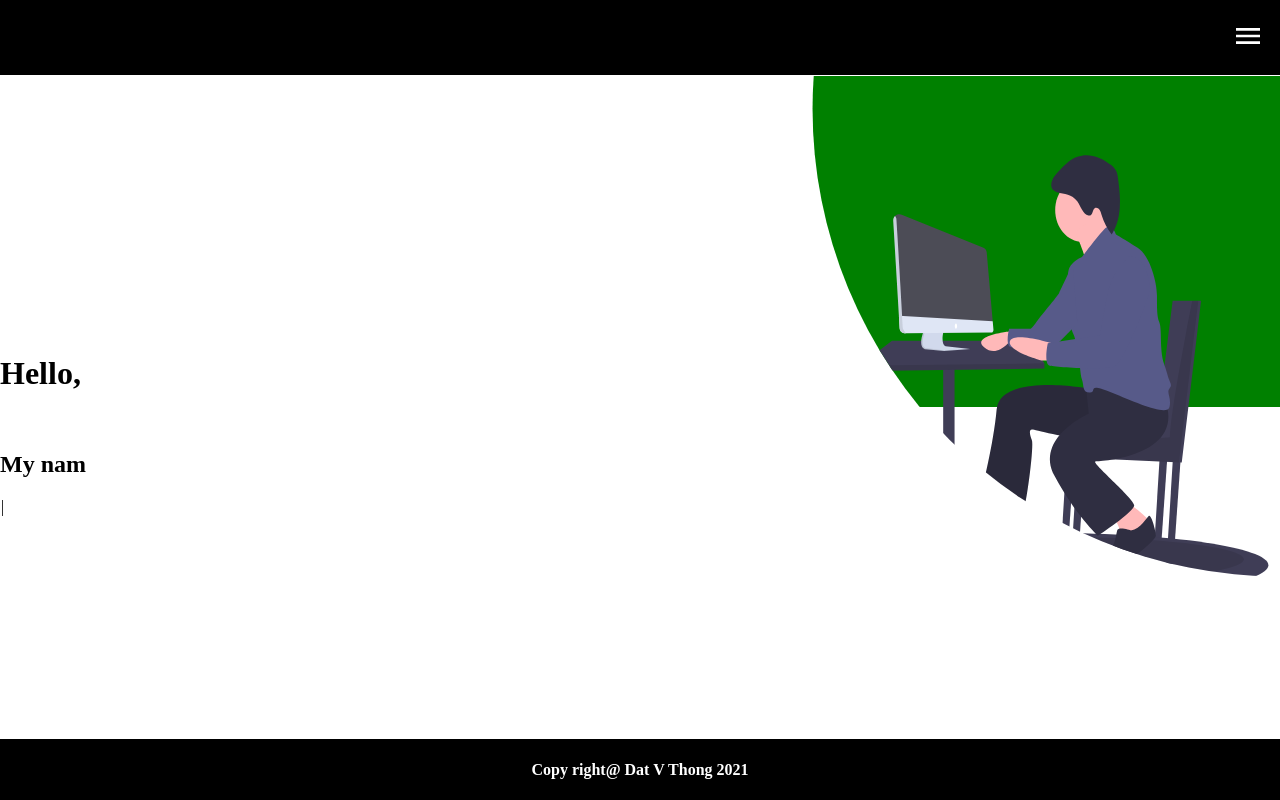
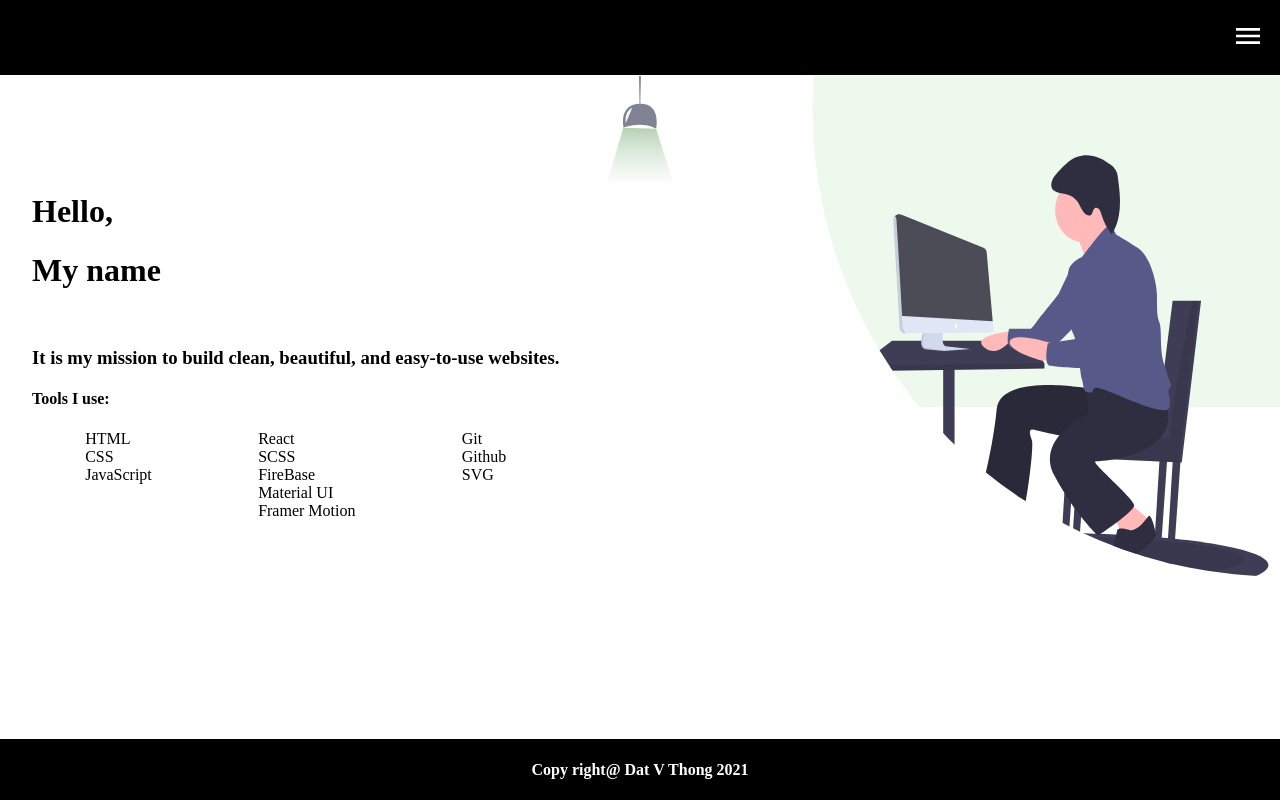
Before and after one commit to oooharuooo/portfolio-react, a React (Create React App) app: page /about in a window 1280 px wide. Built offline with nearby package versions, Linux system fonts and the light colour scheme; a web font is replaced by a local one.

Commit message:
AboutPage layout completed

```diff
--- a/src/App.js
+++ b/src/App.js
@@ -10,7 +10,6 @@ import { NavBar, Footer, AboutPage, WorkPage, HomePage } from "./components/";
 const App = () => {
 	let location = useLocation();
 
-	console.log(location);
 	return (
 		<MainContainer>
 			<NavBar />
--- a/src/components/AboutPage.js
+++ b/src/components/AboutPage.js
@@ -4,6 +4,8 @@ import styled from "styled-components";
 import Typewriter from "typewriter-effect";
 
 import WorkingPerson from "../img/WorkingPerson";
+import Lamp from "../img/Lamp";
+import skills from "../constant/skills";
 
 const container = {
 	hidden: {
@@ -37,38 +39,46 @@ const AboutPage = () => {
 			exit="exit"
 		>
 			<motion.div className="container">
-				<Typewriter
-					options={{
-						cursor: "",
-					}}
-					onInit={(typewriter) => {
-						typewriter.typeString("<h1>Hello,</h1>").stop().start();
-					}}
-				/>
-
 				<div className="container-intro">
 					<Typewriter
 						options={{
-							loop: true,
-							delay: 100,
+							delay: 80,
+							deleteSpeed: 80,
 							wrapperClassName: "type-container",
+							cursor: "",
 						}}
 						onInit={(typewriter) => {
 							typewriter
 								.pauseFor(1000)
-								.typeString("<h2>My name is <span>Dat</span>.</h2>")
+								.typeString("<h1>Hello,</h1>")
+								.typeString("<h1>My name is <span>Dat</span>.</h1>")
 								.pauseFor(1000)
 								.deleteChars(15)
-								.typeString("<h2>I am a <span>Web Developer</span>.</h2>")
-								.pauseFor(1000)
+								.typeString("<h1>I am a <span>Web Developer</span>.</h1>")
+								.stop()
 								.start();
 						}}
 					/>
+					<h3>
+						It is my mission to build clean, beautiful, and easy-to-use
+						websites.
+					</h3>
+					<h4>Tools I use:</h4>
+					<div className="skills">
+						{skills.map(({ title, items }) => {
+							return (
+								<ul key={title} className={title}>
+									{items.map((item, index) => (
+										<li key={index}>{item}</li>
+									))}
+								</ul>
+							);
+						})}
+					</div>
 				</div>
 			</motion.div>
-			<div className="container-clip-path">
-				<WorkingPerson />
-			</div>
+			<Lamp />
+			<WorkingPerson />
 		</Wrapper>
 	);
 };
@@ -82,24 +92,22 @@ const Wrapper = styled.div`
 
 	position: relative;
 
-	h2 span {
+	h1 span {
 		color: red;
 	}
 
 	.container {
 		display: flex;
 		flex-direction: column;
-		justify-content: center;
+
+		padding: 6rem 2rem;
 		&-intro {
-			height: 50px;
+			height: 100px;
 		}
 	}
-	.container-clip-path {
-		background-color: green;
-		clip-path: circle(50% at 100% 10%);
 
-		width: 100%;
-		height: 50%;
-		position: absolute;
+	.skills {
+		display: flex;
+		justify-content: space-around;
 	}
 `;
--- /dev/null
+++ b/src/constant/skills.js
@@ -0,0 +1,16 @@
+const skills = [
+	{
+		title: "skills-basic",
+		items: ["HTML", "CSS", "JavaScript"],
+	},
+	{
+		title: "skills-framework",
+		items: ["React", "SCSS", "FireBase", "Material UI", "Framer Motion"],
+	},
+	{
+		title: "skills-others",
+		items: ["Git", "Github", "SVG"],
+	},
+];
+
+export default skills;
--- /dev/null
+++ b/src/img/Lamp.js
@@ -0,0 +1,72 @@
+import React from "react";
+import styled from "styled-components";
+
+const Lamp = () => {
+	return (
+		<Wrapper>
+			<svg
+				width="65"
+				height="105"
+				viewBox="0 0 65 105"
+				fill="none"
+				xmlns="http://www.w3.org/2000/svg"
+			>
+				<g id="lamp">
+					<path
+						id="Vector"
+						d="M31.4989 0L32.087 28.3856L32.8008 28.2641L33.4339 0H31.4989Z"
+						fill="#7F8394"
+					/>
+					<path
+						id="Vector_2"
+						d="M16.0862 51.6408C16.0862 51.6408 10.4293 27.9372 32.8143 27.7108C53.9916 27.497 48.5592 52.8605 48.5592 52.8605L16.0862 51.6408Z"
+						fill="#7F8394"
+					/>
+					<path
+						id="Vector_3"
+						d="M15.8886 51.6449C15.8886 51.6449 33.9007 44.3641 48.6131 52.7683C48.6131 52.7683 33.1286 60.4599 15.8886 51.6449Z"
+						fill="white"
+					/>
+					<path
+						id="Vector_4"
+						d="M24.6029 31.9485C24.6029 31.9485 16.7507 34.6815 18.3489 47.1054L24.6029 31.9485Z"
+						fill="white"
+					/>
+					<path
+						id="light"
+						d="M15.8841 51.6449L0 105L65 104.405L48.6086 52.7682L15.8841 51.6449Z"
+						fill="url(#paint0_linear)"
+					/>
+				</g>
+				<defs>
+					<linearGradient
+						id="paint0_linear"
+						x1="32.3833"
+						y1="22.8778"
+						x2="32.5007"
+						y2="115.831"
+						gradientUnits="userSpaceOnUse"
+					>
+						<stop stopColor="#7AA976" />
+						<stop offset="1" stopColor="#D2E8D0" stopOpacity="0" />
+					</linearGradient>
+				</defs>
+			</svg>
+		</Wrapper>
+	);
+};
+
+export default Lamp;
+
+const Wrapper = styled.div`
+	position: absolute;
+	z-index: 20;
+	inset: 0;
+	left: 50%;
+	transform: translateX(-50%);
+
+	width: fit-content;
+	height: fit-content;
+
+	cursor: pointer;
+`;
--- a/src/img/WorkingPerson.js
+++ b/src/img/WorkingPerson.js
@@ -4,6 +4,7 @@ import styled from "styled-components";
 const WorkingPerson = () => {
 	return (
 		<Wrapper>
+			<div>
 				<svg
 					width="232"
 					height="270"
@@ -204,6 +205,7 @@ const WorkingPerson = () => {
 						</g>
 					</g>
 				</svg>
+			</div>
 		</Wrapper>
 	);
 };
@@ -211,6 +213,14 @@ const WorkingPerson = () => {
 export default WorkingPerson;
 
 const Wrapper = styled.div`
+	background-color: #eef9ee;
+	clip-path: circle(50% at 100% 10%);
+
+	width: 100%;
+	height: 50%;
+	position: absolute;
+
+	div {
 		display: flex;
 		flex-direction: column;
 		align-items: flex-end;
@@ -219,4 +229,5 @@ const Wrapper = styled.div`
 			width: 35%;
 			height: auto;
 		}
+	}
 `;
```
Also changed, not shown: src/img/lamp.svg. Lines whose indentation alone changed are shown as unchanged.
